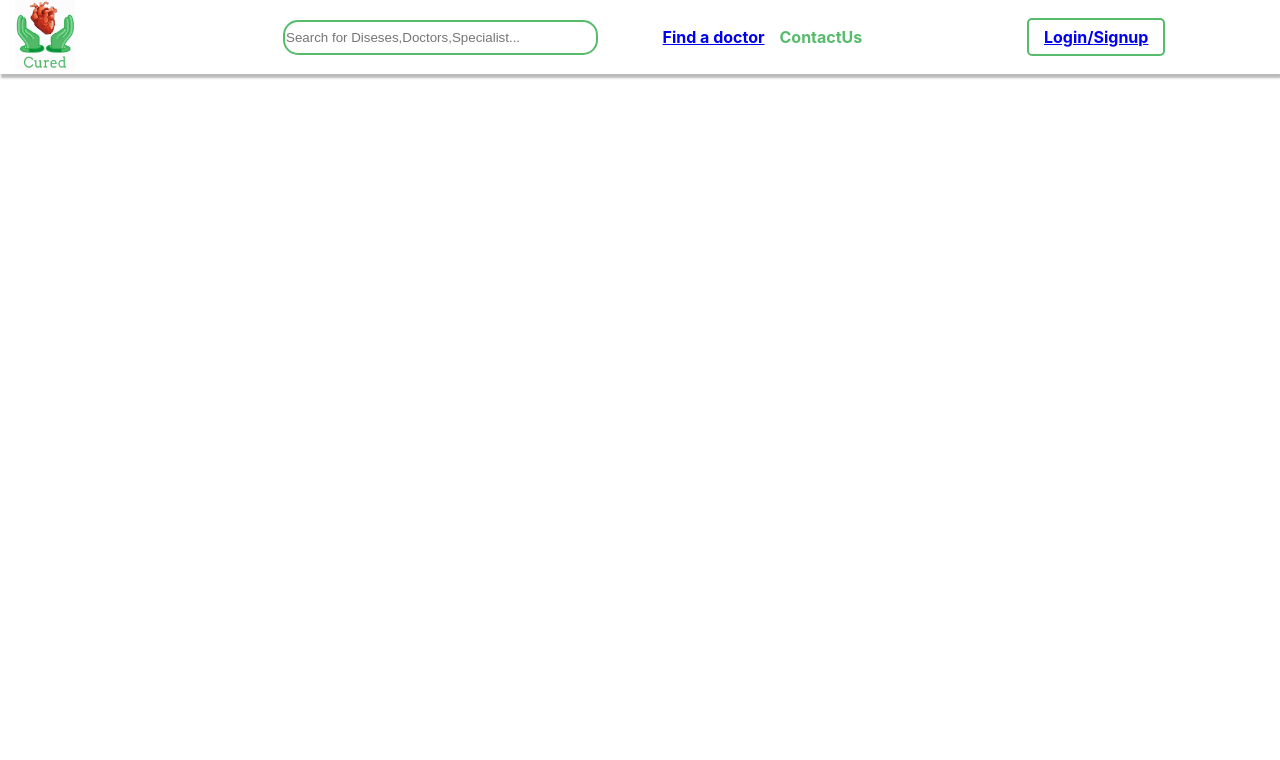
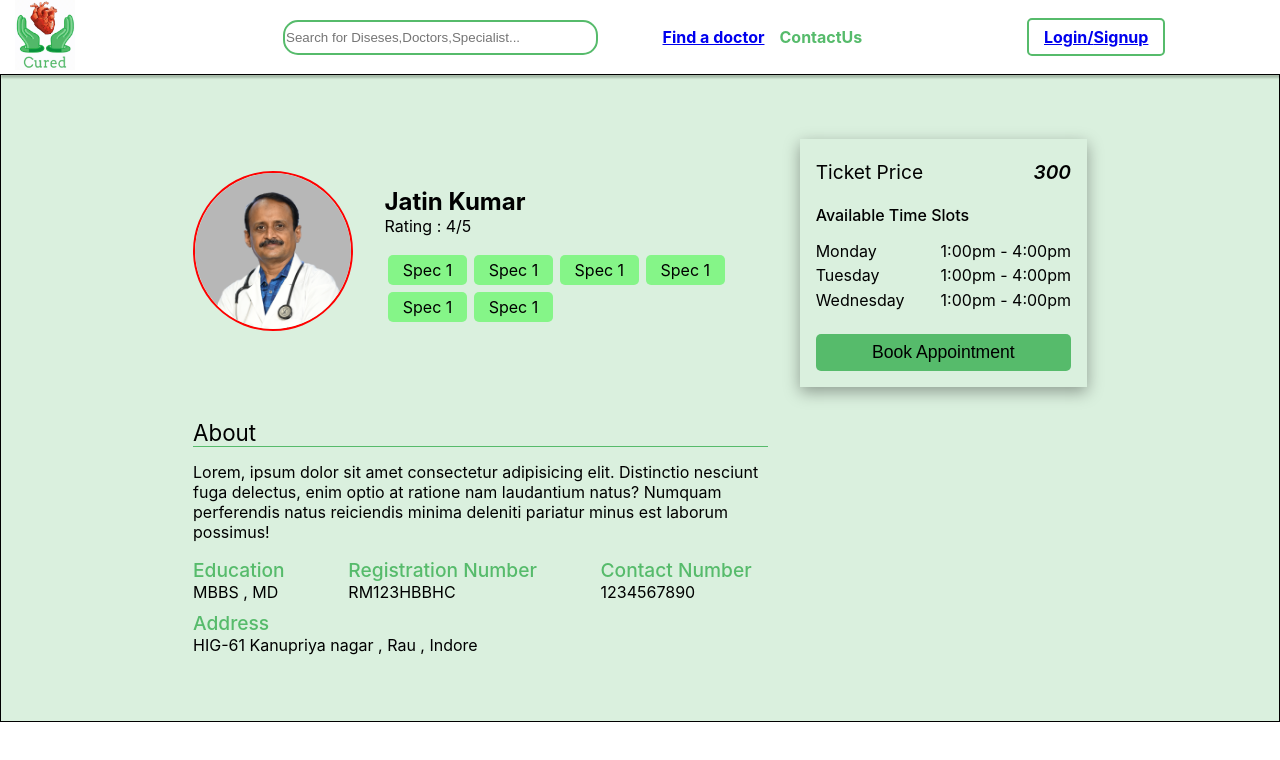
Before and after one commit to shirali-saraf/Doctors-portal-website, a React (Create React App) app: page /profile in a window 1280 px wide. Shown: the top 760 px of the page. Built offline with nearby package versions, Linux system fonts and the light colour scheme.

Commit message:
doctor profile page

```diff
--- a/src/App.js
+++ b/src/App.js
@@ -5,6 +5,9 @@ import Home_page from './components/home/Home_page';
 import Navbar from './components/navbar/Navbar';
 import Doctors from './components/FindDoctors/Doctors';
 import Login from './components/logIn/Login';
+import Doctor_page from './components/profilePage/Doctor_page';
+
+
 function App() {
   return (
     <div className="App">
@@ -14,6 +17,7 @@ function App() {
         <Route path='/' element={<Home_page/>}/>
         <Route path='/findDoctors' element={<Doctors/>}/>
         <Route path='/login' element={<Login />}></Route>
+        <Route path='/profile' element={<Doctor_page />}></Route>
       </Routes>
       </BrowserRouter>
     </div>
--- /dev/null
+++ b/src/components/profilePage/Doctor_page.js
@@ -0,0 +1,92 @@
+import React from 'react'
+import './ProfileStyle.css';
+import tempimg from '../images/doc1.png';
+
+
+export default function Doctor_page() {
+  return (
+    <div className='profile-main-container'>
+      <div className="profile-container">
+        <div className="child main-profile">
+            <div className="profile-image">
+                {/* temp Image ***************************************** */}
+                <img src={tempimg} alt="Profile Image" />
+                {/* ************************************************** */}
+            </div>
+            <div className="profile-detail">
+                <div className="profile-text">
+                    {/* Temp DATA ****************************************** */}
+                    <h2>Jatin Kumar</h2>
+                    <p className="rating-card">Rating : <span>4/5</span></p>
+                    {/* ***************************************************** */}
+                </div>
+                <div className="profile-spec">
+                    {/* Temp data ******************************************** */}
+                    <p className="spec-card">Spec 1</p>
+                    <p className="spec-card">Spec 1</p>
+                    <p className="spec-card">Spec 1</p>
+                    <p className="spec-card">Spec 1</p>
+                    <p className="spec-card">Spec 1</p>
+                    <p className="spec-card">Spec 1</p>
+                    {/* ********************************************* */}
+                </div>
+            </div>
+        </div>
+        <div className="child details" >
+            <div className="price-tag">
+                <p>Ticket Price</p>
+                {/* Temp Rate **************************** */}
+                <p className='doctor-price'>300</p>
+                {/* ******************************* */}
+            </div>
+            <div className="slot-container">
+                <p className='slot-header'>Available Time Slots</p>
+                <div className="time-slots">
+                    <div className="slot-child">
+                        <p>Monday</p>
+                        <p className="time">1:00pm - 4:00pm</p>
+                    </div>
+                    <div className="slot-child">
+                        <p>Tuesday</p>
+                        <p className="time">1:00pm - 4:00pm</p>
+                    </div>
+                    <div className="slot-child">
+                        <p>Wednesday</p>
+                        <p className="time">1:00pm - 4:00pm</p>
+                    </div>
+                </div>
+                <div className="book-slot-button">
+                    <button>Book Appointment</button>
+                </div>
+            </div>
+        </div>
+        <div className="child about">
+            <p className='about-header'>About </p>
+            <p className='about-text'>Lorem, ipsum dolor sit amet consectetur adipisicing elit.
+                Distinctio nesciunt fuga delectus, enim optio at ratione nam
+                laudantium natus? Numquam perferendis natus reiciendis minima
+                deleniti pariatur minus est laborum possimus!
+            </p>
+            <div className="personal-details">
+                <div className="personal-detail-child">
+                    <p className='detail-heading'>Education</p>
+                    <p className="detail-entry">MBBS , MD</p>
+                </div>
+                <div className="personal-detail-child">
+                    <p className='detail-heading'>Registration Number</p>
+                    <p className="detail-entry">RM123HBBHC</p>
+                </div>
+                <div className="personal-detail-child">
+                    <p className='detail-heading'>Contact Number</p>
+                    <p className="detail-entry">1234567890</p>
+                </div>
+                <div className="personal-detail-child">
+                    <p className='detail-heading'>Address</p>
+                    <p className="detail-entry">HIG-61 Kanupriya nagar , Rau , Indore</p>
+                </div>
+            </div>
+        </div>
+      </div>
+    </div>
+  )
+}
--- /dev/null
+++ b/src/components/profilePage/ProfileStyle.css
@@ -0,0 +1,123 @@
+
+.profile-main-container{
+    background-color: #56bb6a38;
+}
+.profile-container{
+    width: 100%;
+    height: 100%;
+    padding: 5% 15%;
+    border: 1px solid black;
+    display: grid;
+    gap : 2rem;
+    grid-template-columns: 2fr 1fr;
+    grid-template-rows: 1fr auto;
+}
+.child{
+    /* border: 1px solid blue; */
+}
+.main-profile{
+    width: 100%;
+    height: 100%;
+    display: grid;
+    grid-template-columns: 1fr 2fr;
+    padding: 0.2rem;
+    /* box-shadow: rgba(0, 0, 0, 0.35) 0px 5px 15px; */
+    padding: 2rem 0;
+    border-radius: 10px;
+}
+
+.profile-image{
+    width: 10rem;
+    height: 10rem;
+    border: 2px solid red;
+    border-radius: 50%;
+}
+.profile-image img{
+    width: 100%;
+    height: 100%;
+    border-radius: 50%;
+}
+.profile-detail{
+    padding: 1rem 0;
+}
+.profile-detail .profile-spec{
+    margin-top: 1rem;
+}
+.profile-spec p{
+    margin: 0.2rem;
+}
+.spec-card{
+    padding: 5px 15px;
+    background-color: #09fc0967;
+    display: inline-flex;
+
+    border-radius: 5px;
+}
+
+/* Child 2 ********************************************* */
+.details{
+    padding: 1rem;
+    box-shadow: rgba(0, 0, 0, 0.35) 0px 5px 15px;
+}
+.price-tag{
+    display: flex;
+    justify-content: space-between;
+    padding: 0.3rem 0;
+}
+.price-tag:nth-child(1){
+    font-size: 1.2rem;
+}
+.doctor-price{
+    font-style: italic;
+    font-weight: 600;
+}
+
+.slot-header{
+    font-weight: 500;
+    margin: 1rem 0;
+}
+
+.slot-child{
+    margin: 0.3rem 0;
+    display: flex;
+    justify-content: space-between;
+}
+.book-slot-button{
+    margin-top: 1.5rem;
+}
+.book-slot-button button{
+    font-size: 1.1rem;
+    width: 100%;
+    padding: 0.5rem;
+    background-color: #56BB6B;
+    border: transparent;
+    border-radius: 5px;
+}
+.book-slot-button button:hover{
+    cursor: pointer;
+}
+
+
+/* ************************************** */
+.about-header{
+    font-size: 1.4rem;
+    border-bottom: 1px solid #56BB6B;
+    margin-bottom: 0.4rem;
+}
+.about-text{
+    padding: 0.5rem 0;
+}
+.personal-details{
+    display: flex;
+    flex-wrap: wrap;
+    justify-content: space-between;
+}
+.personal-detail-child{
+    padding: 0.5rem 1rem 0.1rem 0;
+
+}
+.detail-heading{
+    font-size: 1.2rem;
+    font-weight: 500;
+    color: #56BB6B;
+}
```
Also changed, not shown: src/components/profilePage/UserProfile.js (added).
